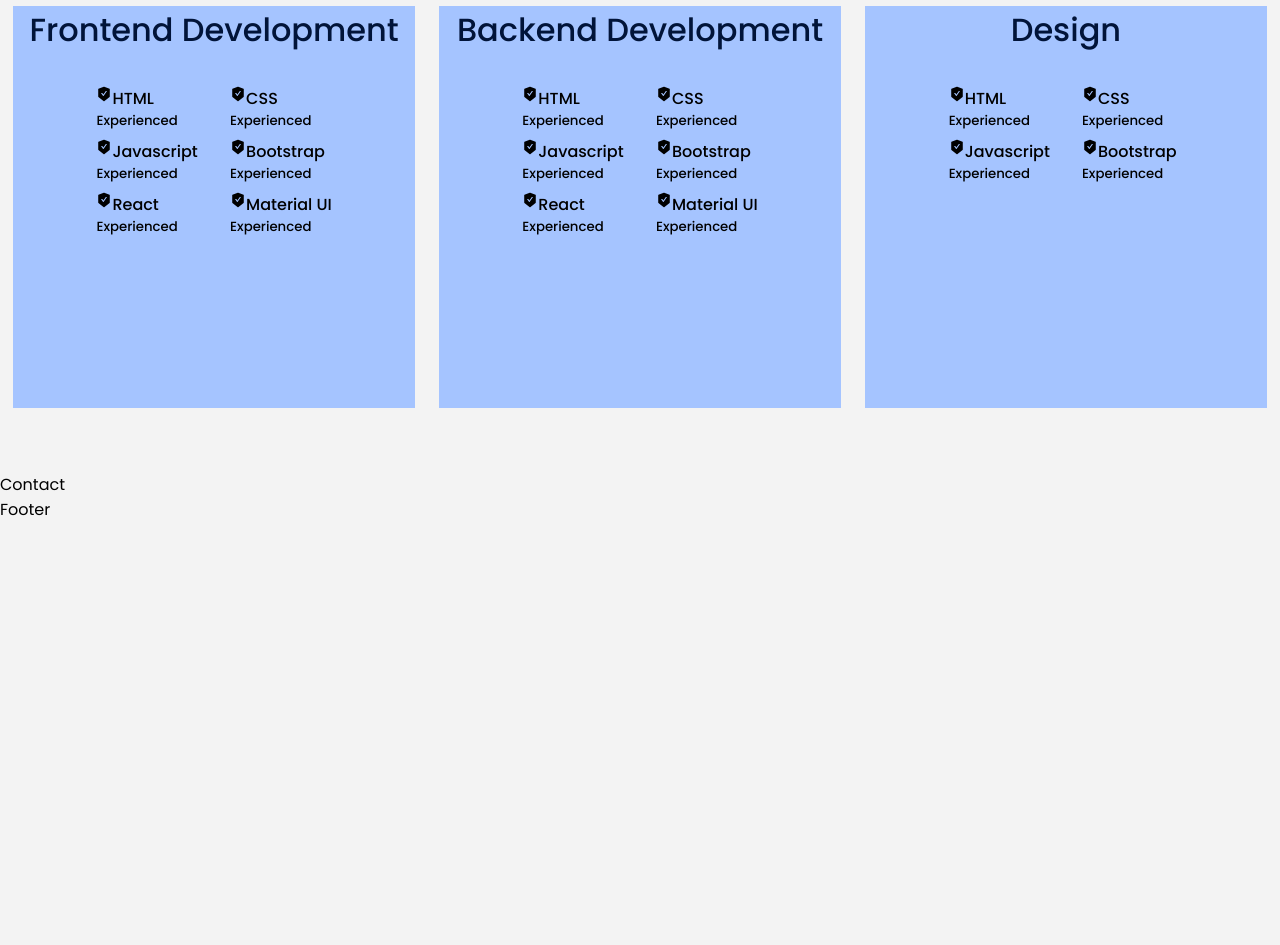
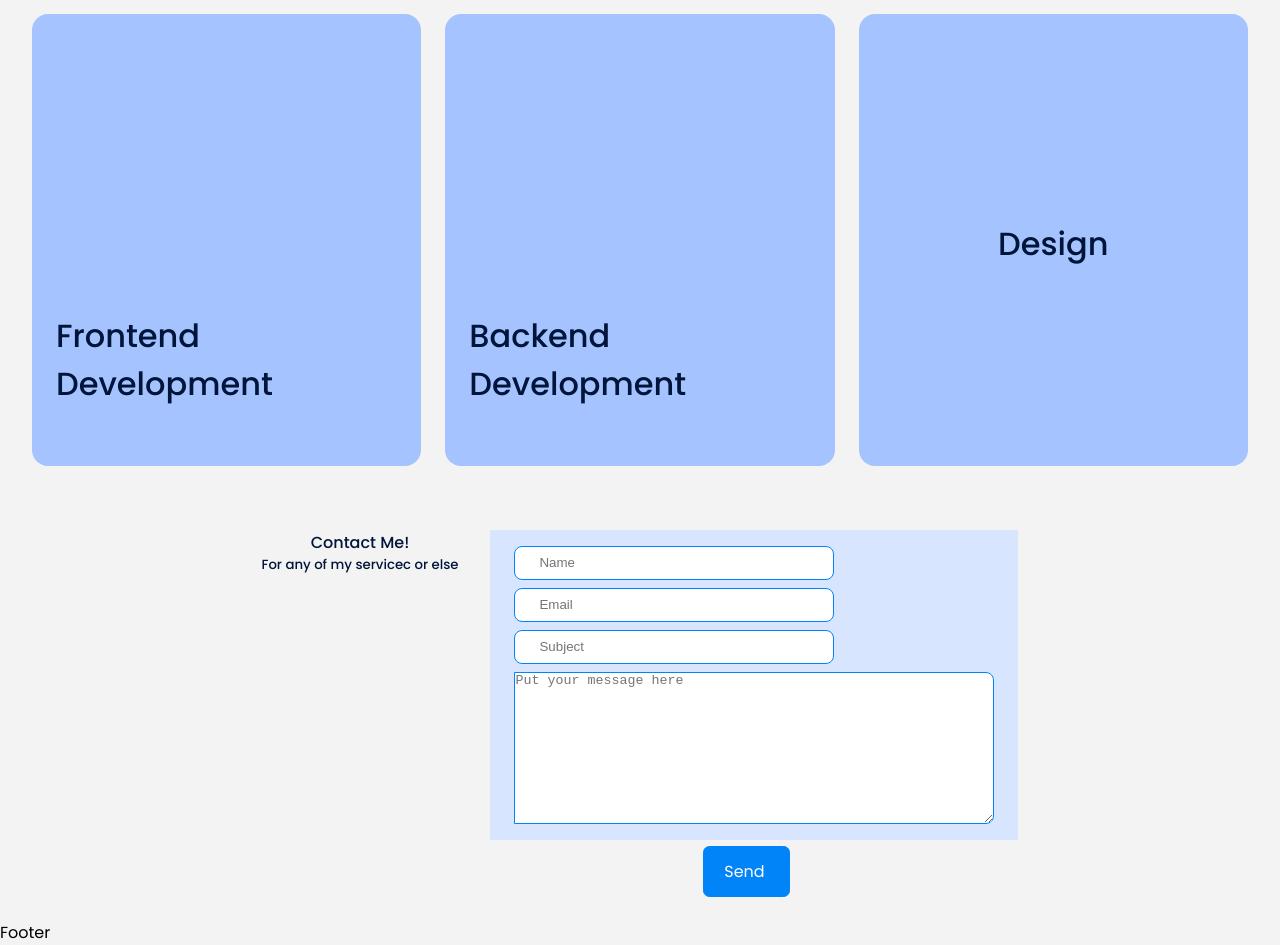
Before and after one commit to shambel-amare/portfolio-react, a React (Create React App) app: page / in a window 1280 px wide. Shown: the part 2020-2965 px from the top of the page. Before the commit the page ends 2542 px from the top, so only its background shows below. Built offline with nearby package versions, Linux system fonts and the light colour scheme.

Commit message:
Contact form layout ready

```diff
--- a/src/components/contact/Contact.css
+++ b/src/components/contact/Contact.css
@@ -0,0 +1,44 @@
+#contact {
+  justify-self: center;
+}
+.contact-container {
+  display: flex;
+  flex-direction: row;
+  justify-content: center;
+  align-self: center;
+  margin: 1rem auto;
+  gap: 2rem;
+}
+.form-container {
+  display: flex;
+  flex-direction: column;
+  align-items: center;
+  justify-content: center;
+}
+.form {
+  display: flex;
+  flex-direction: column;
+  margin: 0 auto;
+  gap: 0.5rem 0;
+  width: max-content;
+  background: var(--color-nav);
+  padding: 1rem 1.5rem;
+}
+.form-input {
+  width: 20rem;
+  height: 2rem;
+  border: 1px solid var(--color-primary);
+  border-radius: 0.5rem;
+  padding: 1rem 1.5rem;
+}
+.message {
+  width: 30rem;
+  border: 1px solid var(--color-primary);
+  border-radius: 0 0.5rem 0.5rem 0;
+}
+.contact-content {
+  display: flex;
+  flex-direction: column;
+  align-items: center;
+  color: var(--color-logo);
+}
--- a/src/components/contact/Contact.jsx
+++ b/src/components/contact/Contact.jsx
@@ -1,9 +1,33 @@
-import React from 'react'
-
+import React from "react";
+import CTA from "../shared/CTA";
+import "./Contact.css";
 const Contact = () => {
   return (
-    <section id="contact">Contact</section>
-  )
-}
+    <section id="contact">
+      <div className="contact-container">
+        <div className="contact-content">
+          <h2>Contact Me!</h2>
+          <h5>For any of my servicec or else</h5>
+        </div>
+        <div className="form-container">
+          <form action="" className="form">
+            <input type="text" placeholder="Name" className="form-input" />
+            <input type="email" placeholder="Email" className="form-input" />
+            <input type="text" placeholder="Subject" className="form-input" />
+            <textarea
+              name=""
+              id=""
+              cols="30"
+              rows="10"
+              placeholder="Put your message here"
+              className="message"
+            ></textarea>
+          </form>
+          <CTA className="btn" text="Send" />
+        </div>
+      </div>
+    </section>
+  );
+};
 
-export default Contact
+export default Contact;
--- a/src/components/nav/Nav.css
+++ b/src/components/nav/Nav.css
@@ -1,5 +1,5 @@
-nav{
-    background: #D7E5FF;
+nav {
+  background: var(--color-nav);
   width: max-content;
   display: block;
   padding: 0.7rem 1.2rem;
@@ -10,21 +10,21 @@ nav{
   bottom: 2rem;
   display: flex;
   gap: 0.5rem;
-    border-radius:3rem;
+  border-radius: 3rem;
   backdrop-filter: blur(1rem);
 }
-nav a{
-    background:transparent;
+nav a {
+  background: transparent;
   padding: 0.7rem;
-    border-radius:50%;
+  border-radius: 50%;
   display: flex;
-    font-size:1.5rem;
+  font-size: 1.5rem;
   color: var(--color-primary);
 }
-nav a:hover{
-    background:#A5C4FF;
+nav a:hover {
+  background: var(--color-navactive);
 }
-nav a.active{
-    background: #A5C4FF;
+nav a.active {
+  background: var(--color-navactive);
   color: var(--color-primary);
 }
--- a/src/components/projects/Projects.css
+++ b/src/components/projects/Projects.css
@@ -58,6 +58,7 @@
   justify-content: flex-start;
   align-items: center;
   flex-direction: row;
+  gap: 1rem;
 }
 .card-icon > a {
   --size: 4rem;
--- a/src/components/shared/ListingCard.css
+++ b/src/components/shared/ListingCard.css
@@ -3,22 +3,118 @@
   display: flex;
   flex-direction: column;
   align-items: center;
-  gap: 2rem;
-  width: 40ch;
-  height: 40ch;
+  gap: 1rem;
+  width: 45ch;
+  height: 45ch;
+
+  overflow: hidden;
   background: #a5c4ff;
+  border-radius: 1rem;
+  transition: var(--transition);
+}
+
+.skill-title {
+  display: flex;
+  position: relative;
+  align-items: center;
+  justify-content: center;
+  padding: 1.5rem 1.5rem;
+  margin: 0 auto;
+  transform: translateY(190%);
+  transition: var(--transition);
+}
+.skill-title::after {
+  content: "";
+  display: block;
+  position: absolute;
+  width: 100%;
+  height: 3px;
+  bottom: 0;
+  background: #a5c4ff;
+  transition: var(--transition);
+  transform-origin: left;
+  transform: translatex(-100%);
 }
 .skill-list {
   display: grid;
   grid-template-columns: repeat(2, 1fr);
   justify-content: flex-start;
   gap: 0.5rem 2rem;
-  padding: 0 1rem;
+  padding: 0.5rem;
+  transform: translateY(320%);
+  transition: var(--transition);
 }
+
 .skill-item {
   display: block;
+}
+.skill-item > h5 {
+  padding: 0.25rem 2rem;
 }
 .content {
   display: flex;
   flex-direction: row;
+  gap: 1rem;
 }
+.content-icon {
+  display: flex;
+  justify-content: center;
+  align-items: center;
+}
+.content-icon:first-child {
+  color: var(--color-primary);
+  background-size: cover;
+  font-size: 1.5rem;
+}
+@media (hover) {
+  .skill-box:hover {
+    box-shadow: 4px 2px 2px rgba(0, 0, 0, 0.2);
+    transform: scale(1.05);
+  }
+  .skill-box:hover .skill-title,
+  .skill-box:focus-within .skill-title {
+    transform: translateY(0%);
+  }
+  .skill-box:hover .skill-title::after,
+  .skill-box:focus-within .skill-title::after {
+    transform: translatex(0%);
+
+    bottom: 0;
+    background: var(--color-primary);
+  }
+  .skill-box:hover .skill-list,
+  .skill-box:focus-within .skill-list {
+    transform: translateY(0%);
+  }
+}
+
+@media screen and (max-width: 1024px) {
+  .skill-box {
+    width: 50ch;
+    justify-content: center;
+  }
+
+  .skill-title {
+    padding: 1rem;
+
+    transform: translateY(0%);
+  }
+  .skill-list {
+    transform: translateY(0%);
+  }
+}
+@media screen and (max-width: 600px) {
+  .skill-box {
+    width: 35ch;
+    justify-content: center;
+  }
+
+  .skill-title {
+    padding: 1rem;
+
+    transform: translateY(0%);
+  }
+  .skill-list {
+    transform: translateY(0%);
+  }
+}
--- a/src/components/shared/ListingCard.jsx
+++ b/src/components/shared/ListingCard.jsx
@@ -6,13 +6,17 @@ const ListingCard = ({ title, skill, children }) => {
   return (
     <>
       <div className="skill-box">
-        <h1>{title}</h1>
+        <div className="skill-title">
+          <h1>{title}</h1>
+        </div>
         <div className="skill-list">
           {skill.map((skillItem, index) => {
             return (
               <div key={index} className="skill-item">
                 <div className="content">
-                  <AiFillSafetyCertificate />
+                  <div className="content-icon">
+                    <AiFillSafetyCertificate />
+                  </div>
                   <h2>{skillItem}</h2>
                 </div>
                 {children}
--- a/src/components/skills/SkillData.jsx
+++ b/src/components/skills/SkillData.jsx
@@ -1,5 +1,22 @@
 export const SkillData = {
-  frontEnd: ["HTML", "CSS", "Javascript", "Bootstrap", "React", "Material UI"],
-  backEnd: ["HTML", "CSS", "Javascript", "Bootstrap", "React", "Material UI"],
-  design: ["HTML", "CSS", "Javascript", "Bootstrap"],
+  frontEnd: [
+    "HTML",
+    "CSS",
+    "Javascript",
+    "Bootstrap",
+    "React with Redux",
+    "Next Js",
+    "Material UI",
+  ],
+  backEnd: [
+    "Node Js",
+    "Express",
+    "Django",
+    "Bootstrap",
+    "MongoDB",
+    "MySQL",
+    "Firebase",
+    "Strapi",
+  ],
+  design: ["Figma Design", "Adobe XD", "Photoshop"],
 };
--- a/src/components/skills/Skills.css
+++ b/src/components/skills/Skills.css
@@ -3,6 +3,12 @@
   flex-direction: row;
   align-items: center;
   justify-content: center;
-  margin: 1rem auto;
+  margin: 1.5rem auto;
+  padding: 0 2rem;
   gap: 1.5rem;
 }
+@media screen and (max-width: 1024px) {
+  .skill-container {
+    flex-direction: column;
+  }
+}
--- a/src/index.css
+++ b/src/index.css
@@ -13,7 +13,8 @@
   --color-light: rbga(1, 1, 1, 0.6);
   --color-black: #0000;
   --color-ghost: #5a4ff3;
-
+  --color-nav: #d7e5ff;
+  --color-navactive: #a5c4ff;
   --transition: all 500ms ease;
 }
 *,
```
Lines whose indentation alone changed are shown as unchanged.
